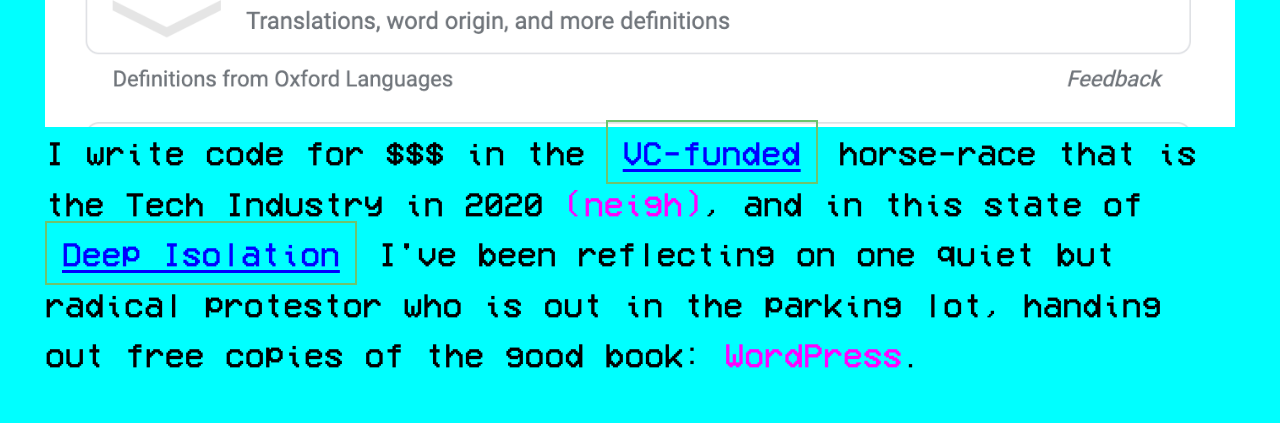
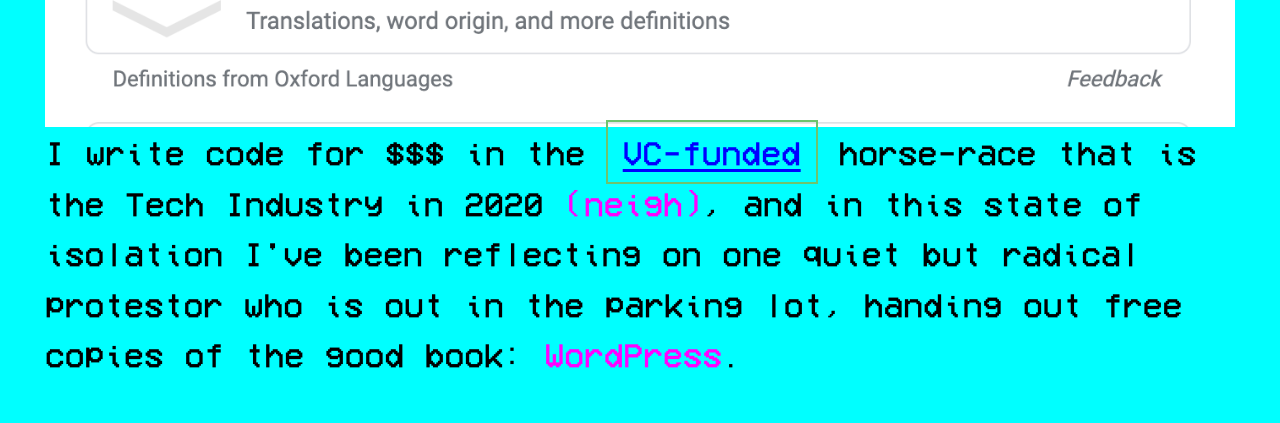
Before and after one commit to TheDripper/notusedyet, a Nuxt app: page / in a window 1280 px wide. Shown: the part 4440-4863 px from the top of the page. Built offline with nearby package versions, Linux system fonts and the light colour scheme.

Commit message:
no deep iso

```diff
--- a/pages/index.vue
+++ b/pages/index.vue
@@ -29,7 +29,7 @@
       </div>
       <img src="/discern.png" />
       <div>
-        <p>I write code for $$$ in the <a href="https://en.wikipedia.org/wiki/Venture_capital" data-img="/venture_capital_horse_race.png" target="_blank">VC-funded</a> horse-race that is the Tech Industry in 2020 <span class="magenta">(neigh)</span>, and in this state of <a href="https://www.deepisolation.com/" target="_blank">Deep Isolation</a> I've been reflecting on one quiet but radical protestor who is out in the parking lot, handing out free copies of the good book: <span class="magenta">WordPress</span>.</p>
+        <p>I write code for $$$ in the <a href="https://en.wikipedia.org/wiki/Venture_capital" data-img="/venture_capital_horse_race.png" target="_blank">VC-funded</a> horse-race that is the Tech Industry in 2020 <span class="magenta">(neigh)</span>, and in this state of isolation I've been reflecting on one quiet but radical protestor who is out in the parking lot, handing out free copies of the good book: <span class="magenta">WordPress</span>.</p>
         <img src="/wordpress.png" />
       </div>
       <div>
```
